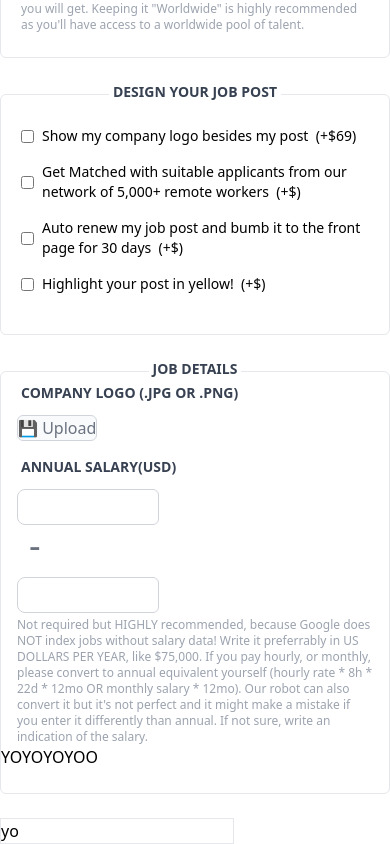
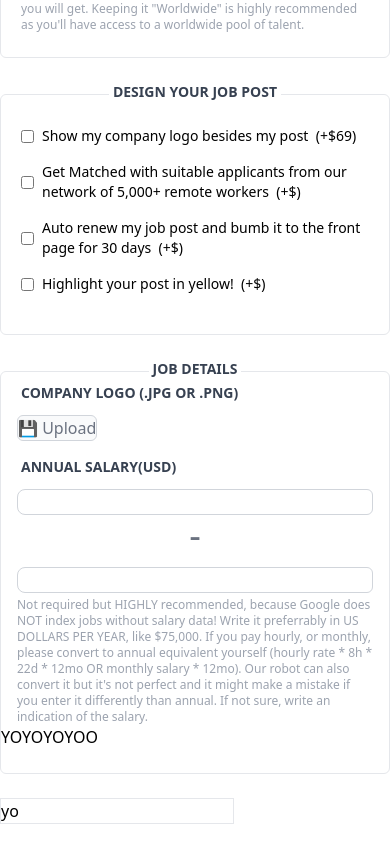
Before and after one commit to ognjen-dev/hire-remote, a React (Create React App) app: page /get-hired in a window 390 px wide. Shown: the part 880-1724 px from the top of the page. Built offline with nearby package versions, Linux system fonts and the light colour scheme.

Commit message:
add styling to salary range

```diff
--- a/src/App/Components/HireComponents/LeftSideComponents/SalaryRange.tsx
+++ b/src/App/Components/HireComponents/LeftSideComponents/SalaryRange.tsx
@@ -8,10 +8,10 @@ const SalaryRange = ({ desc }: SalaryProps) => {
     return (
         <div className="ml-4 mt-4 mr-4 lg:mr-20">
             <p className="flex flex-col mx-1 font-bold text-sm text-gray-700">ANNUAL SALARY(USD)</p>
-            <div className="lg:flex lg:flex-row lg:items-center">
-                <input type="text" className="border rounded-lg flex-1 block w-2/5 focus:ring-indigo-500 mt-3 h-9 focus:border-indigo-500 min-w-0 rounded-none rounded-r-md sm:text-sm border-gray-300" />
-                <p className="text-4xl font-light mx-3 text-gray-500">-</p>
-                <input type="text" className="border rounded-lg flex-1 block w-2/5 focus:ring-indigo-500 mt-3 h-9 focus:border-indigo-500 min-w-0 rounded-none rounded-r-md sm:text-sm border-gray-300" />
+            <div className="lg:flex lg:flex-row lg:items-center flex flex-col items-center">
+                <input type="text" className="border rounded-lg flex-1 block w-full lg:w-2/5 focus:ring-indigo-500 mt-3 lg:h-9 focus:border-indigo-500 min-w-0 rounded-none rounded-r-md sm:text-sm border-gray-300" />
+                <p className="text-4xl font-light mx-3 text-gray-500 lg:text-current">-</p>
+                <input type="text" className="border rounded-lg flex-1 block w-full lg:w-2/5 focus:ring-indigo-500 mt-3 lg:h-9 focus:border-indigo-500 min-w-0 rounded-none rounded-r-md sm:text-sm border-gray-300" />
             </div>
             <p className="lg:ml-1 text-xs mt-1 text-gray-400">
                 {desc}
```
